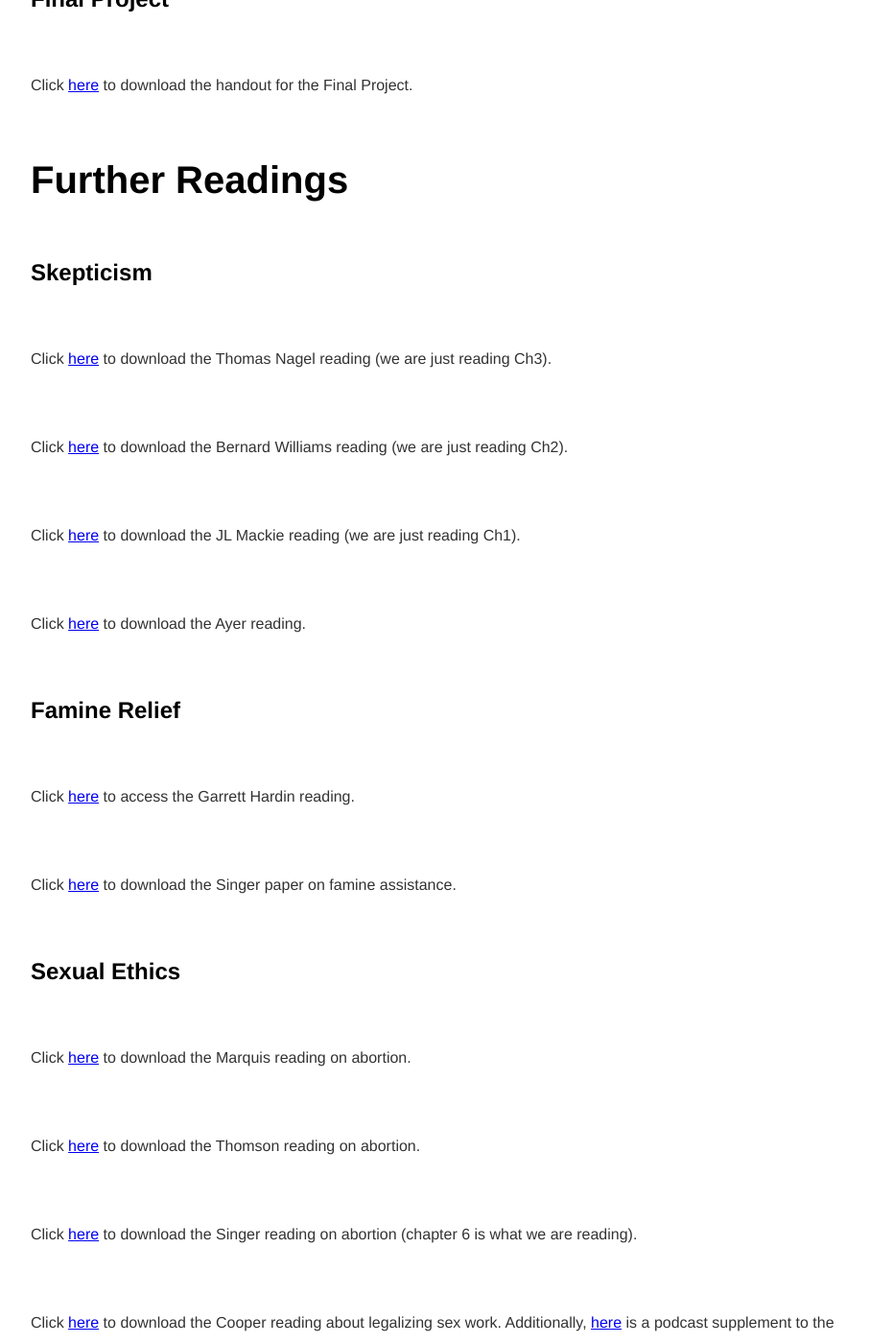
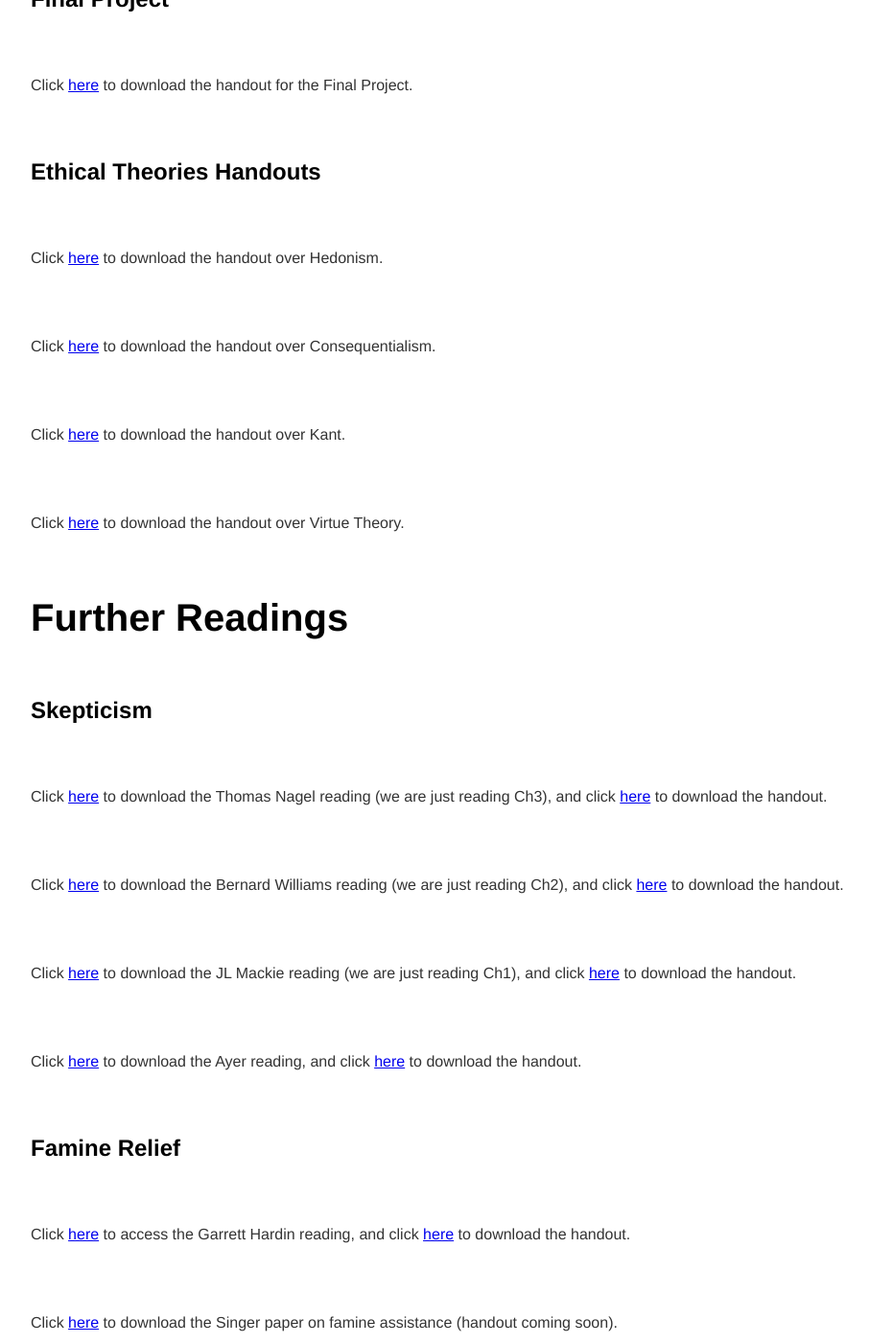
Before and after one commit to kevinjpatton/kevinjpatton.github.io, a Jekyll site: the page built from teaching/phil_2030/index.html, in a window 1280 px wide and 1400 px high, scrolled down 950 px. Shown: the whole window at 96% size, without its empty margins (160-1066 px from the left). Built offline with Jekyll 4.4.1, drawn with Linux system fonts in a browser that asks for light colours; Markdown is read by kramdown in place of the engine named in the settings; some of the changed text lies outside the part shown.

Commit message:
Update index.html

```diff
--- a/teaching/phil_2030/index.html
+++ b/teaching/phil_2030/index.html
@@ -15,27 +15,34 @@ title: Teaching - Phil 2030
 <h2>Final Project</h2>
 <p>Click <a href="/teaching/phil_2030/PHIL2030_FinalProject.pdf" target="_blank">here</a> to download the handout for the Final Project.</p>
 
+<h2>Ethical Theories Handouts</h2>
+<p>Click <a href="/teaching/phil_2030/Handout - Hedonism.pdf" target="_blank">here</a> to download the handout over Hedonism.</p>
+<p>Click <a href="/teaching/phil_2030/Handout - Consequentialism.pdf" target="_blank">here</a> to download the handout over Consequentialism.</p>
+<p>Click <a href="/teaching/phil_2030/Handout - Kantian Ethics.pdf" target="_blank">here</a> to download the handout over Kant.</p>
+<p>Click <a href="/teaching/phil_2030/Handout - Virtue Theory.pdf" target="_blank">here</a> to download the handout over Virtue Theory.</p>
+
 <h1>Further Readings</h1>
 <h2>Skepticism</h2>
-<p>Click <a href="/teaching/phil_1010/Thomas Nagel - Mortal Questions.pdf" target="_blank">here</a> to download the Thomas Nagel reading (we are just reading Ch3).</p>
-<p>Click <a href="/teaching/phil_2030/Bernard Williams - Moral Luck.pdf" target="_blank">here</a> to download the Bernard Williams reading (we are just reading Ch2).</p>
-<p>Click <a href="/banda/J.L. Mackie - Inventing Right and Wrong.pdf" target="_blank">here</a> to download the JL Mackie reading (we are just reading Ch1).</p>
-<p>Click <a href="/teaching/phil_3050/AJ Ayer - Language Truth and Logic.pdf" target="_blank">here</a> to download the Ayer reading.</p>
+<p>Click <a href="/teaching/phil_1010/Thomas Nagel - Mortal Questions.pdf" target="_blank">here</a> to download the Thomas Nagel reading (we are just reading Ch3), and click <a href="/teaching/phil_2030/Handout - Nagel on Moral Luck.pdf" target="_blank">here</a> to download the handout.</p>
+<p>Click <a href="/teaching/phil_2030/Bernard Williams - Moral Luck.pdf" target="_blank">here</a> to download the Bernard Williams reading (we are just reading Ch2), and click <a href="/teaching/phil_2030/Handout - Williamd on Moral Luck.pdf" target="_blank">here</a> to download the handout.</p>
+<p>Click <a href="/banda/J.L. Mackie - Inventing Right and Wrong.pdf" target="_blank">here</a> to download the JL Mackie reading (we are just reading Ch1), and click <a href="/teaching/phil_2030/Handout - Mackie - 2030.pdf" target="_blank">here</a> to download the handout.</p>
+</p>
+<p>Click <a href="/teaching/phil_3050/AJ Ayer - Language Truth and Logic.pdf" target="_blank">here</a> to download the Ayer reading, and click <a href="/teaching/phil_2030/Handout - Ayer.pdf" target="_blank">here</a> to download the handout.</p>
 
 <h2>Famine Relief</h2>
-<p>Click <a href="https://www.garretthardinsociety.org/articles/art_lifeboat_ethics_case_against_helping_poor.html" target="_blank">here</a> to access the Garrett Hardin reading.</p>
-<p>Click <a href="/teaching/phil_2030/Peter Singer - Famine, Affluence, and Morality.pdf" target="_blank">here</a> to download the Singer paper on famine assistance.</p>
+<p>Click <a href="https://www.garretthardinsociety.org/articles/art_lifeboat_ethics_case_against_helping_poor.html" target="_blank">here</a> to access the Garrett Hardin reading, and click <a href="/teaching/phil_2030/Handout - Garrett Hardin.pdf" target="_blank">here<a> to download the handout.</p>
+<p>Click <a href="/teaching/phil_2030/Peter Singer - Famine, Affluence, and Morality.pdf" target="_blank">here</a> to download the Singer paper on famine assistance (handout coming soon).</p>
 
 <h2>Sexual Ethics</h2>
+<p>Click <a href="/teaching/phil_2030/Judith Jarvis Thomson - A Defense of Abortion.pdf" target="_blank">here</a> to download the Thomson reading on abortion, and click <a href="/teaching/phil_2030/Handout - Thomson.pdf" target="_blank">here<a> to download the handout.</p>.</p>
 <p>Click <a href="/teaching/phil_2030/Don Marquis - Why Abortion is Wrong.pdf" target="_blank">here</a> to download the Marquis reading on abortion.</p>
-<p>Click <a href="/teaching/phil_2030/Judith Jarvis Thomson - A Defense of Abortion.pdf" target="_blank">here</a> to download the Thomson reading on abortion.</p>
 <p>Click <a href="/teaching/phil_2030/Peter Singer - Practical Ethics.pdf" target="_blank">here</a> to download the Singer reading on abortion (chapter 6 is what we are reading).</p>
 <p>Click <a href="/teaching/phil_2030/Belinda Cooper - Prostitution A Feminist Analysis.pdf" target="_blank">here</a> to download the Cooper reading about legalizing sex work.  Additionally, <a href="https://www.wnycstudios.org/podcasts/takeaway/segments/deep-dive-sex-work" target="_blank">here</a> is a podcast supplement to the reading.</p>
 
 <h2>Politics and Ethics</h2>
 <p>Click <a href="/teaching/phil_2030/Heather Lardy - Is there a Right not to Vote.pdf" target="_blank">here</a> to download the Lardy paper.</p>
 <p>Click <a href="/teaching/phil_2030/Jason Brennan - When Not to Vote.pdf" target="_blank">here</a> to download the Brennan reading.</p>
-<p>Click <a href="/teaching/phil_2030/Angela Davis - The Prosecutor's Ethical Duty to End Mass Incarceration.pdf" target="_blank">here</a> to download the Davis reading about prison reform.</p>
+<p>Click <a href="/teaching/phil_2030/Angela Davis - The Prosecutor's Ethical Duty to End Mass Incarceration.pdf" target="_blank">here</a> to download the Davis reading about prison reform, and click <a href="/teaching/phil_2030/Handout - Davis.pdf" target="_blank">here<a> to download the handout.</p>
 <p>Click <a href="/banda/Matthew Kramer - The Ethics of Capital Punishment.pdf" target="_blank">here</a> to download the reading over Capital Punishment.</p>
 
 <h2>Medical Ethics</h2>
@@ -49,17 +56,3 @@ title: Teaching - Phil 2030
 <p>Click <a href="https://plato.stanford.edu/entries/war/" target="_blank">here</a> to the Just War reading.</p>
 <p>Click <a href="/teaching/phil_2030/W.D. Ross - What Makes Right Actions Right.pdf" target="_blank">here</a> to download the Ross reading.</p>
 <p>Click <a href="https://gun-control.procon.org/" target="_blank">here</a> to access the first reading about gun control, and <a href="https://giffords.org/lawcenter/report/gun-violence-in-the-us-territories/" target="_blank">here</a> to access the second reading.  Additionally, <a href="https://www.wnycstudios.org/podcasts/takeaway/segments/understanding-what-gun-control-works-and-what-doesnt" target="_blank">here</a> is a podcast supplement to the reading.</p>
-
-<h1>Handouts</h1>
-<p>Click <a href="/teaching/phil_2030/Handout - Hedonism.pdf" target="_blank">here</a> to download the handout over Hedonism.</p>
-<p>Click <a href="/teaching/phil_2030/Handout - Consequentialism.pdf" target="_blank">here</a> to download the handout over Consequentialism.</p>
-<p>Click <a href="/teaching/phil_2030/Handout - Kantian Ethics.pdf" target="_blank">here</a> to download the handout over Kant.</p>
-<p>Click <a href="/teaching/phil_2030/Handout - Virtue Theory.pdf" target="_blank">here</a> to download the handout over Virtue Theory.</p>
-<p>Click <a href="/teaching/phil_2030/Handout - Nagel on Moral Luck.pdf" target="_blank">here</a> to download the handout over Nagel on moral luck.</p>
-<p>Click <a href="/teaching/phil_2030/Handout - Williamd on Moral Luck.pdf" target="_blank">here</a> to download the handout over Williams on moral luck.</p>
-<p>Click <a href="/teaching/phil_2030/Handout - Mackie - 2030.pdf" target="_blank">here</a> to download the handout over Mackie's Error Theory.</p>
-<p>Click <a href="/teaching/phil_2030/Handout - Ross.pdf" target="_blank">here</a> to download the handout over Ross's Intuitionism.</p>
-<p>Click <a href="/teaching/phil_2030/Handout - Ayer.pdf" target="_blank">here</a> to download the handout over AJ Ayer's Emotivism.</p>
-<p>Click <a href="/teaching/phil_2030/Handout - Garrett Hardin.pdf" target="_blank">here<a> to download the handout over the Hardin reading.</p>
-<p>Click <a href="/teaching/phil_2030/Handout - Davis.pdf" target="_blank">here<a> to download the handout over the Davis reading.</p>
-<p>Click <a href="/teaching/phil_2030/Handout - Cooper.pdf" target="_blank">here<a> to download the handout over the Cooper reading.</p>
```
